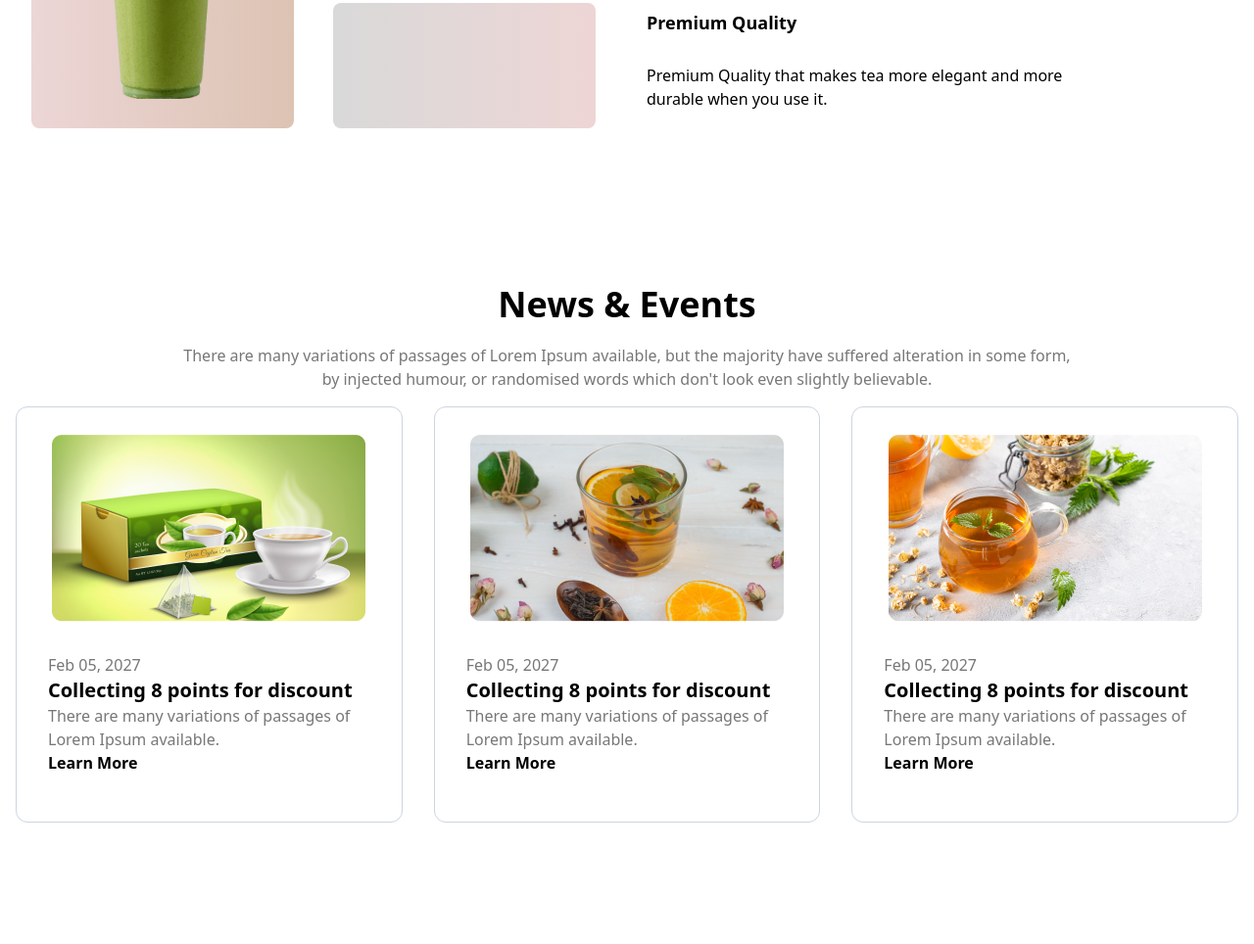
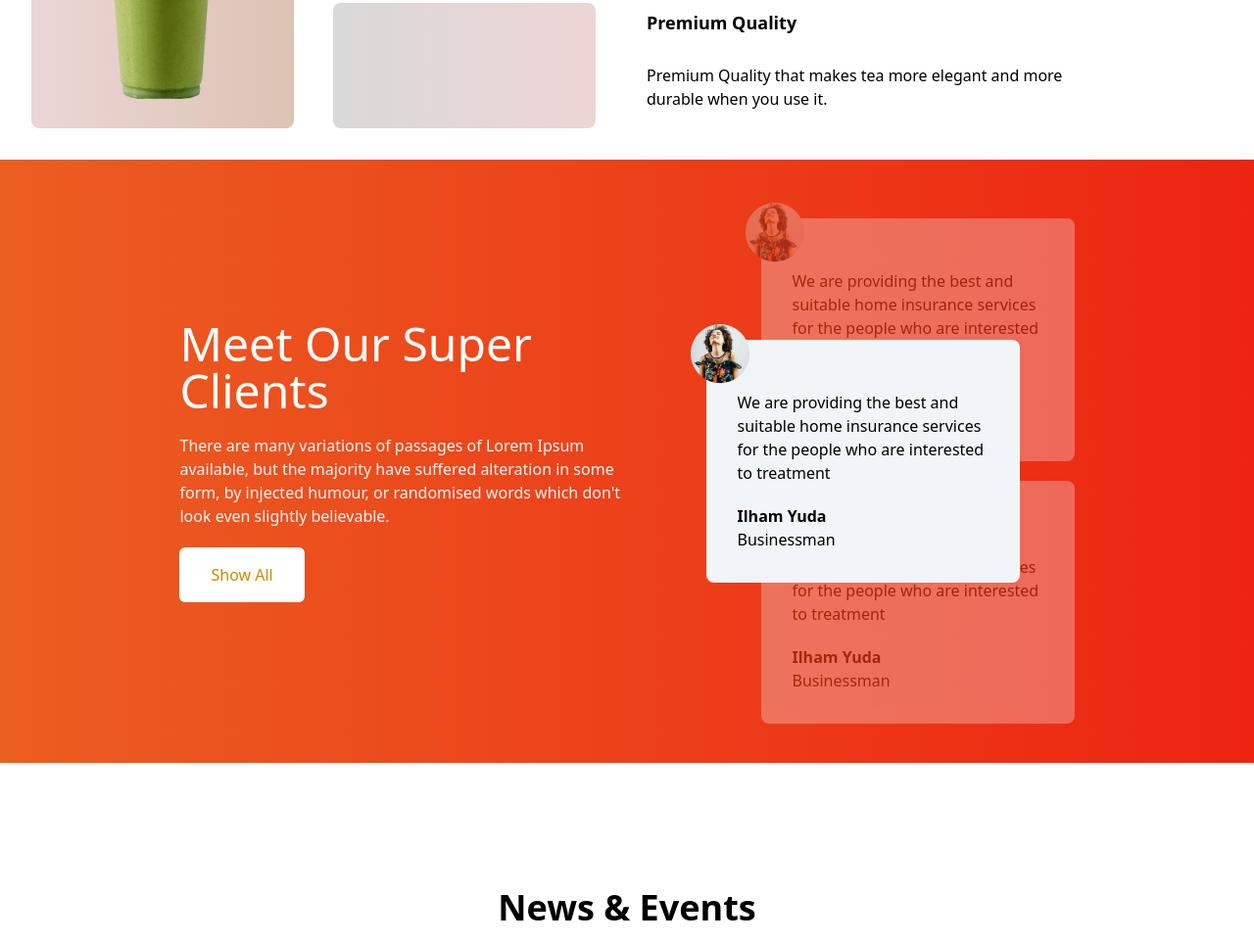
Before and after one commit to yasinarafat4/tea-house, a plain HTML site: page index.html in a window 1280 px wide. Shown: the part 1310-2274 px from the top of the page at 98% size. Drawn offline with nearby package versions, Linux system fonts and the light colour scheme.

Commit message:
clients section added

```diff
--- a/index.html
+++ b/index.html
@@ -118,33 +118,130 @@
       <section>
         <div class="grid md:grid-cols-2 items-center">
           <div class="grid grid-cols-2 gap-10 m-5 p-3">
-            <div class="bg-gradient-to-r from-[#e9d9d9] to-[#dcc3b3] h-32 rounded-lg"></div>
-            <div class="bg-gradient-to-r from-[#D9D9D9] to-[#e4dada] row-span-2 h-80 rounded-lg p-4"> <img class="mx-auto" src="images/fresh-1.png" alt=""> </div>
-            <div class="bg-gradient-to-r from-[#ecd6d6] to-[#dcc3b3] row-span-2 h-80 rounded-lg p-4"> <img class="mx-auto" src="images/fresh-2.png" alt=""></div>
-            <div class="bg-gradient-to-r from-[#D9D9D9] to-[#eed5d5] h-32 rounded-lg"></div>
+            <div
+              class="bg-gradient-to-r from-[#e9d9d9] to-[#dcc3b3] h-32 rounded-lg"
+            ></div>
+            <div
+              class="bg-gradient-to-r from-[#D9D9D9] to-[#e4dada] row-span-2 h-80 rounded-lg p-4"
+            >
+              <img class="mx-auto" src="images/fresh-1.png" alt="" />
+            </div>
+            <div
+              class="bg-gradient-to-r from-[#ecd6d6] to-[#dcc3b3] row-span-2 h-80 rounded-lg p-4"
+            >
+              <img class="mx-auto" src="images/fresh-2.png" alt="" />
+            </div>
+            <div
+              class="bg-gradient-to-r from-[#D9D9D9] to-[#eed5d5] h-32 rounded-lg"
+            ></div>
           </div>
 
           <div class="space-y-7 p-5">
             <h2 class="text-4xl font-bold">Great Tea, Freshly Presented</h2>
-            <p>The meaning of gong cha is chanese is to provide the best tea to emperor from all possessions . It represents the highest quality and self expectation. Establishing in 2006, Gong cha had been deeply appreciated by its custoers because of good words of mouth and unique customized service orginated from Taiwan.</p>
+            <p>
+              The meaning of gong cha is chanese is to provide the best tea to
+              emperor from all possessions . It represents the highest quality
+              and self expectation. Establishing in 2006, Gong cha had been
+              deeply appreciated by its custoers because of good words of mouth
+              and unique customized service orginated from Taiwan.
+            </p>
             <h3 class="text-lg font-bold">Unique Taste</h3>
-            <p>A Unique and different style from other teapots gives a <br> luxurious and minimalist impression</p>
+            <p>
+              A Unique and different style from other teapots gives a <br />
+              luxurious and minimalist impression
+            </p>
             <h3 class="text-lg font-bold">Premium Quality</h3>
-            <p>Premium Quality that makes tea more elegant and more <br> durable when you use it.</p>
+            <p>
+              Premium Quality that makes tea more elegant and more <br />
+              durable when you use it.
+            </p>
           </div>
         </div>
       </section>
 
       <!-- clients section -->
-      <!-- <section>
-
-      </section> -->
+      <section>
+        <div
+          class="flex justify-evenly items-center flex-col lg:flex-row gap-y-16 bg-gradient-to-r from-[#eb5e21] to-[#ed2412] p-10"
+        >
+          <div class="space-y-5">
+            <h1 class="text-5xl text-white">
+              Meet Our Super <br />
+              Clients
+            </h1>
+            <p class="text-slate-100">
+              There are many variations of passages of Lorem Ipsum <br />
+              available, but the majority have suffered alteration in some
+              <br />
+              form, by injected humour, or randomised words which don't <br />
+              look even slightly believable.
+            </p>
+            <button class="px-8 py-4 bg-white text-yellow-600 rounded-md">
+              Show All
+            </button>
+          </div>
+          <div class="space-y-5 relative">
+            <div class="absolute top-36 -left-5 md:-left-14">
+              <div class="z-10 bg-slate-100 p-4 rounded-lg relative">
+                <div class="p-4">
+                  <img
+                    class="absolute -left-4 -top-4"
+                    src="images/client.png"
+                    alt=""
+                  />
+                  <p class="py-5 md:w-64">
+                    We are providing the best and suitable home insurance
+                    services for the people who are interested to treatment
+                  </p>
+                  <h5 class="font-bold">Ilham Yuda</h5>
+                  <p>Businessman</p>
+                </div>
+              </div>
+            </div>
+            <div class="bg-slate-100 p-4 rounded-lg relative opacity-30">
+              <div class="p-4">
+                <img
+                  class="absolute -left-4 -top-4"
+                  src="images/client.png"
+                  alt=""
+                />
+                <p class="py-5 md:w-64">
+                  We are providing the best and suitable home insurance services
+                  for the people who are interested to treatment
+                </p>
+                <h5 class="font-bold">Ilham Yuda</h5>
+                <p>Businessman</p>
+              </div>
+            </div>
+            <div class="bg-slate-100 p-4 rounded-lg relative opacity-30">
+              <div class="p-4">
+                <img
+                  class="absolute -left-4 -top-4"
+                  src="images/client.png"
+                  alt=""
+                />
+                <p class="py-5 md:w-64">
+                  We are providing the best and suitable home insurance services
+                  for the people who are interested to treatment
+                </p>
+                <h5 class="font-bold">Ilham Yuda</h5>
+                <p>Businessman</p>
+              </div>
+            </div>
+          </div>
+        </div>
+      </section>
 
       <!-- news & events section -->
       <section class="my-32">
         <div class="text-center space-y-5">
           <h1 class="text-4xl font-bold">News & Events</h1>
-        <p class="text-[#777777]">There are many variations of passages of Lorem Ipsum available, but the majority have suffered alteration in some form, <br> by injected humour, or randomised words which don't look even slightly believable.</p>
+          <p class="text-[#777777]">
+            There are many variations of passages of Lorem Ipsum available, but
+            the majority have suffered alteration in some form, <br />
+            by injected humour, or randomised words which don't look even
+            slightly believable.
+          </p>
         </div>
         <div class="grid md:grid-cols-2 lg:grid-cols-3">
           <div class="py-4 m-4 border border-slate-300 rounded-xl">
@@ -153,7 +250,9 @@
             </div>
             <div class="p-8">
               <p class="text-[#777777]">Feb 05, 2027</p>
-            <h3 class="text-xl font-bold">Collecting 8 points for discount</h3>
+              <h3 class="text-xl font-bold">
+                Collecting 8 points for discount
+              </h3>
               <p class="text-[#777777]">
                 There are many variations of passages of Lorem Ipsum available.
               </p>
@@ -166,7 +265,9 @@
             </div>
             <div class="p-8">
               <p class="text-[#777777]">Feb 05, 2027</p>
-            <h3 class="text-xl font-bold">Collecting 8 points for discount</h3>
+              <h3 class="text-xl font-bold">
+                Collecting 8 points for discount
+              </h3>
               <p class="text-[#777777]">
                 There are many variations of passages of Lorem Ipsum available.
               </p>
@@ -179,14 +280,15 @@
             </div>
             <div class="p-8">
               <p class="text-[#777777]">Feb 05, 2027</p>
-            <h3 class="text-xl font-bold">Collecting 8 points for discount</h3>
+              <h3 class="text-xl font-bold">
+                Collecting 8 points for discount
+              </h3>
               <p class="text-[#777777]">
                 There are many variations of passages of Lorem Ipsum available.
               </p>
               <h4 class="font-bold">Learn More</h4>
             </div>
           </div>
-
         </div>
       </section>
     </main>
```
Lines whose indentation alone changed are shown as unchanged.
